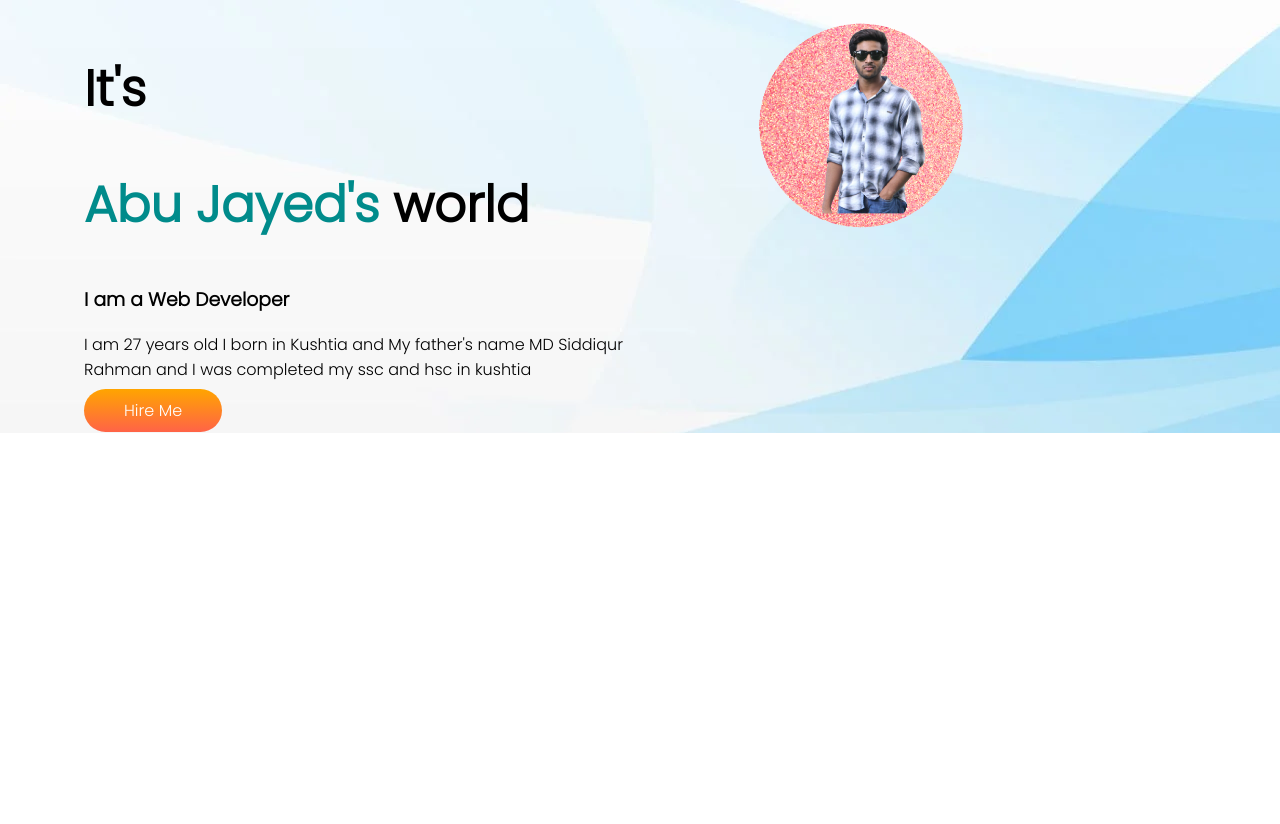
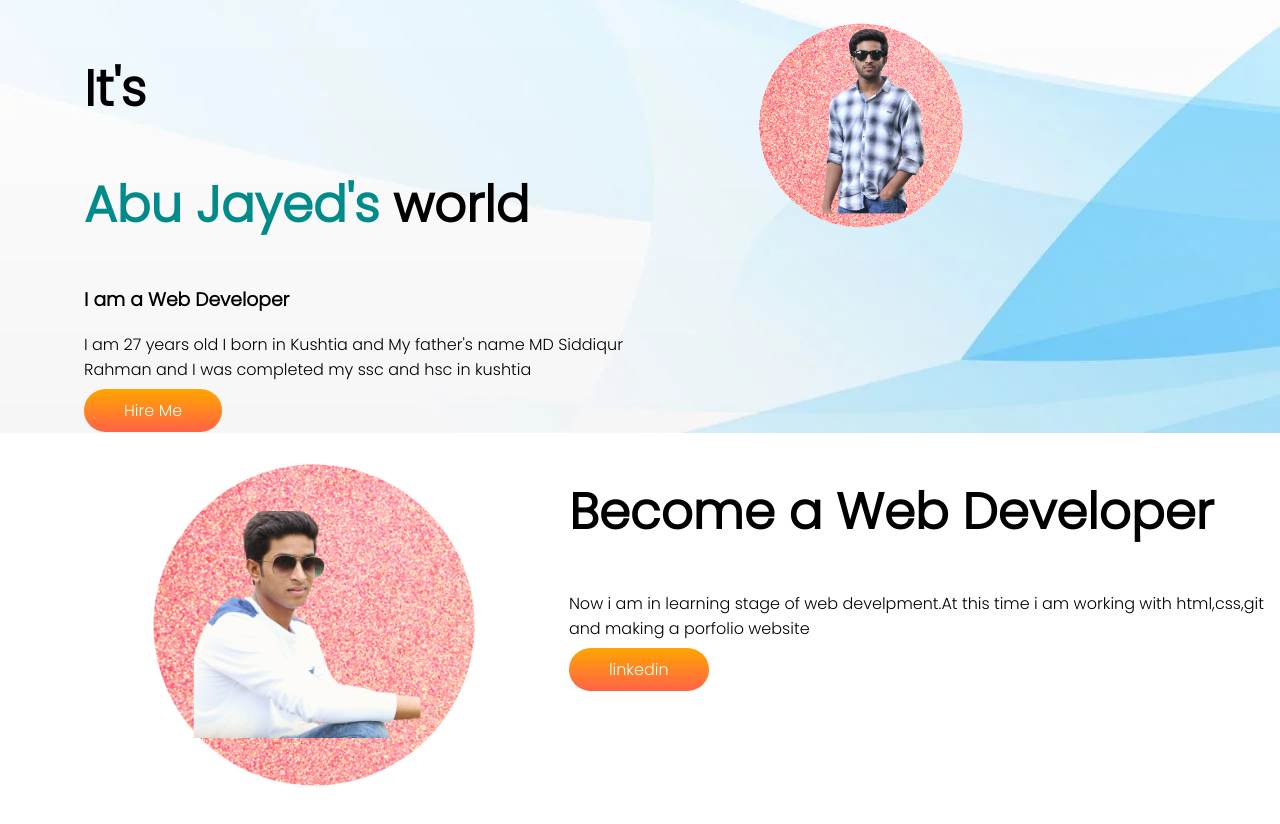
Before and after one commit to abujayed007/Jayed-s-portfolio, a plain HTML site: page index.html in a window 1280 px wide. Before the commit the page ends 800 px from the top, so only its background shows below. Drawn offline with Linux system fonts and the light colour scheme.

Commit message:
second part

```diff
--- a/index.html
+++ b/index.html
@@ -30,6 +30,27 @@
         </div>
     </section>
 
+    <section class="rana">
+        <div class="july">
+            <img src="image/shovon.png" alt="">
+
+        </div>
+        <div class="rana">
+            <h1>Become a Web Developer</h1>
+            <p>Now i am in learning stage of web develpment.At this time i am working with html,css,git and making a
+                porfolio website </p>
+            <a class="april" target="_blank" href="https://www.linkedin.com/in/ibne-abu-jayed-318126224/">linkedin</a>
+
+        </div>
+
+
+
+
+
+
+
+    </section>
+
 
 
 </body>
```
Also changed, not shown: 466-4662979_268-pink-smoothie-bulk-pink-glitter-circle-no-removebg-preview (1).png (added), image/shovon.png (added).
